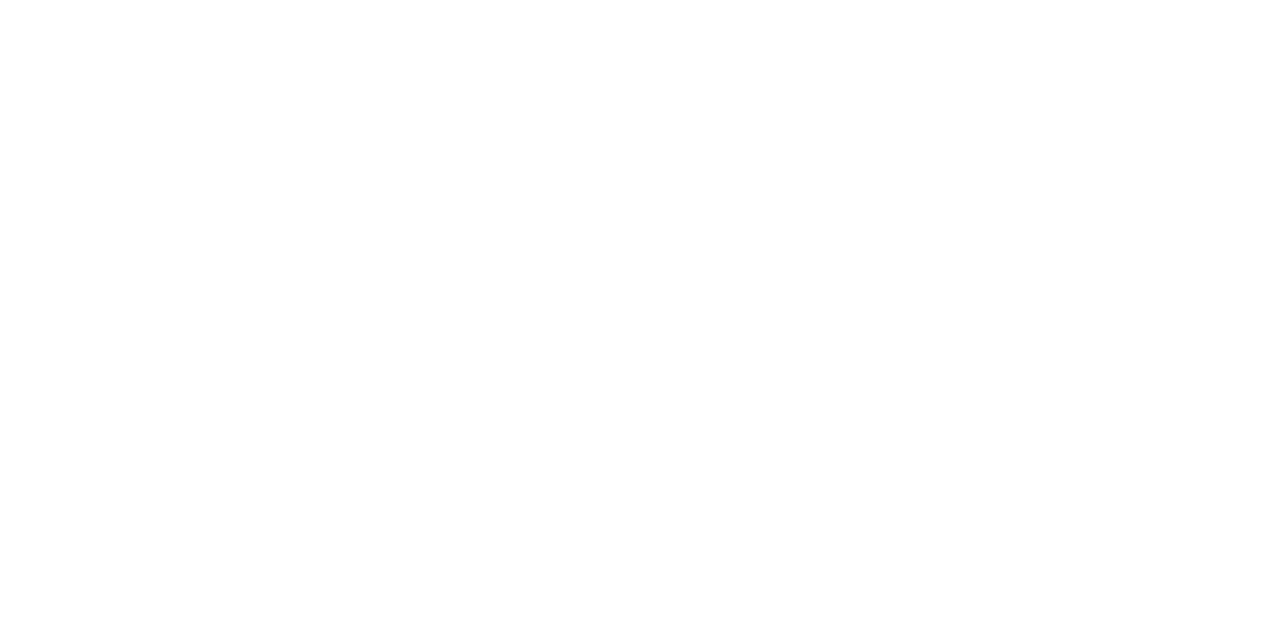
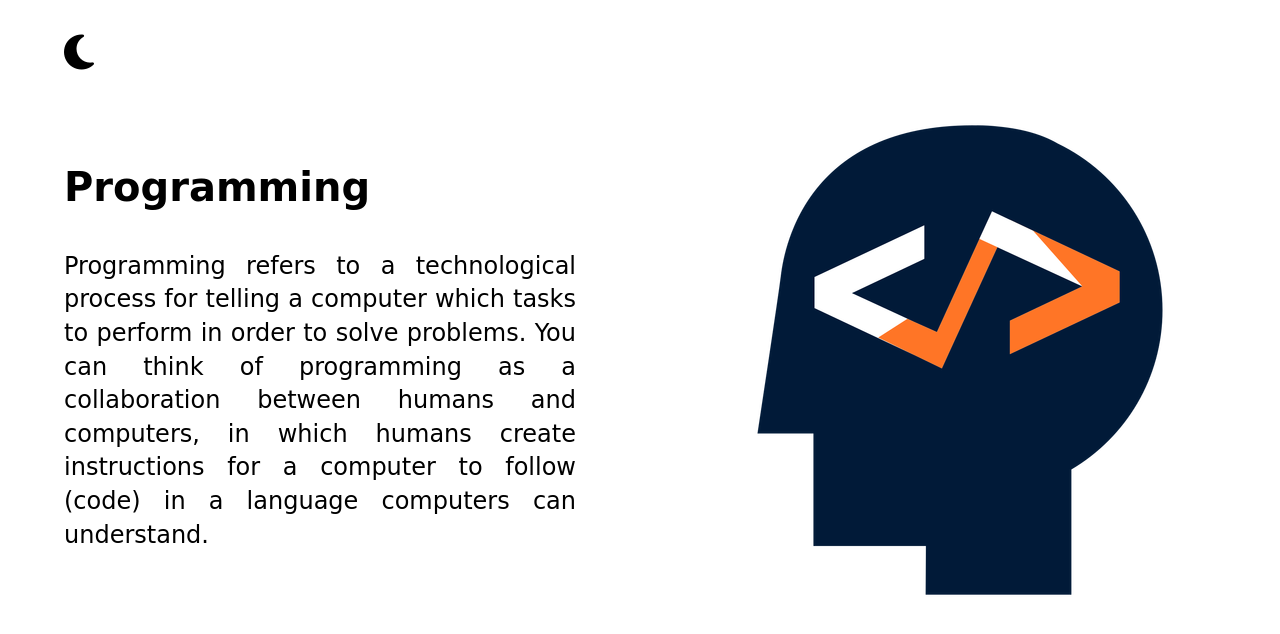
Before and after one commit to mohamadhosseinpour16/DarkMode, a plain HTML site: page index.html in a window 1280 px wide. Drawn offline with Linux system fonts and the light colour scheme.

Commit message:
writing codes HTML , css

```diff
--- a/css/style.css
+++ b/css/style.css
@@ -0,0 +1,60 @@
+/* var */
+:root {
+  --bg-body--: black;
+  --color-body--: white;
+}
+* {
+  box-sizing: border-box;
+  font-family: cursive;
+}
+body {
+  margin: 0;
+  height: 100vh;
+}
+.dark {
+  background-color: var(--bg-body--);
+  color: var(--color-body--);
+}
+header {
+  width: 90%;
+  margin: auto;
+  padding: 2rem 0;
+  display: flex;
+  align-items: center;
+  justify-content: space-between;
+}
+header > i {
+  font-size: 2.5rem;
+  cursor: pointer;
+}
+.dark {
+  display: none;
+}
+main {
+  width: 90%;
+  margin: auto;
+  display: flex;
+  align-items: center;
+  justify-content: space-between;
+}
+main > article {
+  display: flex;
+  align-items: flex-start;
+  justify-content: flex-start;
+  flex-direction: column;
+}
+main > article > h1 {
+  font-size: 2.5rem;
+  text-transform: capitalize;
+  margin: 0;
+  padding: 1rem 0;
+}
+main > article > p {
+  width: 80%;
+  text-align: justify;
+  font-size: 1.5rem;
+  line-height: 1.4;
+}
+main > figure {
+  margin: 0;
+}
--- a/index.html
+++ b/index.html
@@ -5,12 +5,27 @@
     <meta charset="UTF-8">
     <meta name="viewport" content="width=device-width, initial-scale=1.0">
     <title>darkMode</title>
+    <link rel="stylesheet" href="./static/fontawesom/fontawesome-free-6.3.0-web/fontawesome-free-6.3.0-web/css/all.css">
     <link rel="stylesheet" href="./css/style.css">
     <script src="./js/main.js"></script>
 </head>
 
 <body>
-
+    <header>
+        <i class="fa-solid fa-moon light" id="icon"></i>
+        <i class="fa-solid fa-moon dark" id="icon"></i>
+    </header>
+    <main>
+        <article>
+            <h1>programming</h1>
+            <p>
+                Programming refers to a technological process for telling a computer which tasks to perform in order to
+                solve problems. You can think of programming as a collaboration between humans and computers, in which
+                humans create instructions for a computer to follow (code) in a language computers can understand.
+            </p>
+        </article>
+        <figure><img src="./static/image/code.png" alt="figure image"></figure>
+    </main>
 </body>
 
 </html>
```
